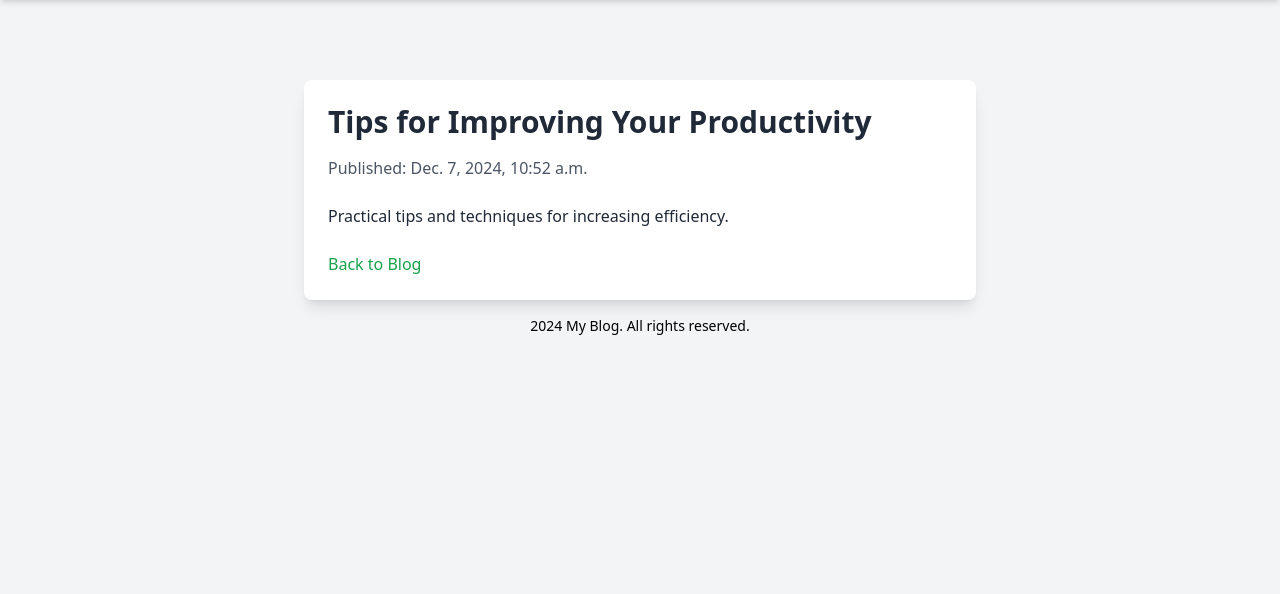
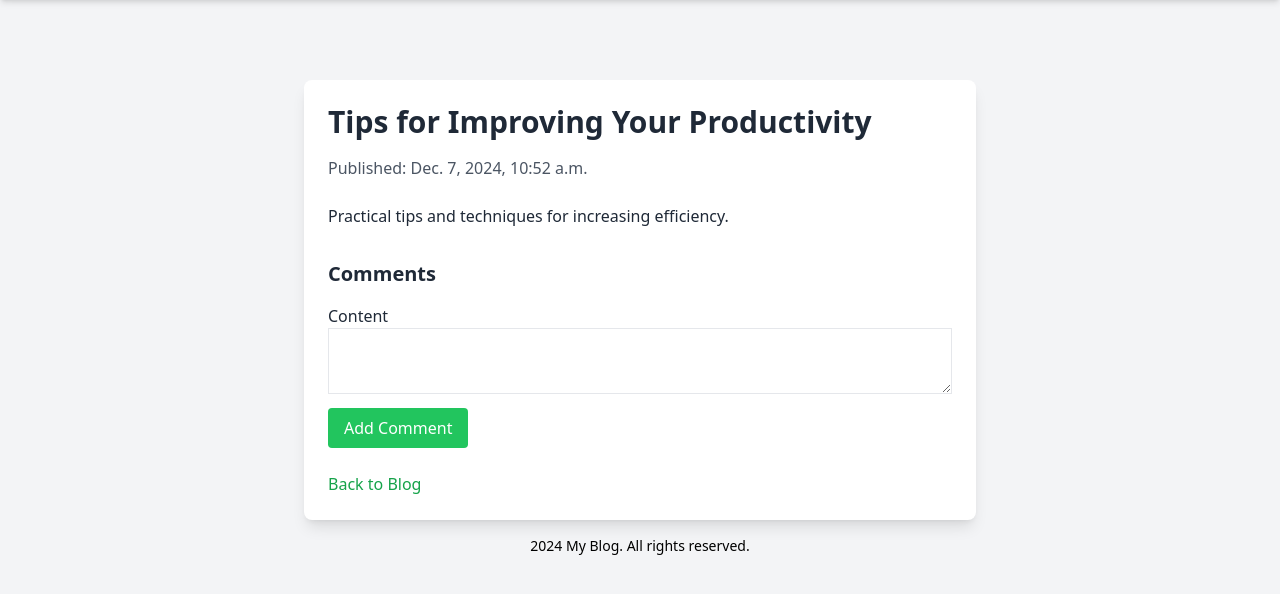
Before and after one commit to edenis00/Blog, a Django app: page /myblog/post_detail/3/ in a window 1280 px wide. Shown: the part 64-658 px from the top of the page. Run offline with Django 5.2, Linux system fonts and the light colour scheme; a user stored in the database is signed in; data comes from the database, SQL or seed files in the repository; some libraries are stand-ins or nearby versions.

Commit message:
comment_feature

```diff
--- a/myblog/forms.py
+++ b/myblog/forms.py
@@ -15,6 +15,4 @@ class CreatePostForm(forms.ModelForm):
 class CommentForm(forms.ModelForm):
     class Meta:
         model = Comment
-        fields = [
-            'content',
-        ]
+        fields = ['content']
--- a/myblog/models.py
+++ b/myblog/models.py
@@ -18,7 +18,7 @@ class Post(models.Model):
 
 # Table for comments
 class Comment(models.Model):
-    posts = models.ForeignKey(Post, on_delete=models.CASCADE, related_name='comments')
+    post = models.ForeignKey(Post, on_delete=models.CASCADE, related_name='comments')
     author = models.ForeignKey(User, on_delete=models.CASCADE)
     content = models.TextField()
     created_at = models.DateTimeField(auto_now_add=True)
--- a/myblog/templates/blogs/post_detail.html
+++ b/myblog/templates/blogs/post_detail.html
@@ -3,10 +3,42 @@
 {% block contents %}
 <article class="max-w-2xl mx-auto p-6 bg-white shadow-lg rounded-lg mt-20">
     <h1 class="text-3xl font-bold text-gray-800 mb-4">{{ post.title }}</h1>
-    <p class="text-gray-600 mb-6">Published: {{ post.created_at }}</p> {# Added publication date #}
-    <div class="prose prose-lg text-gray-800"> {# Uses built-in Prose styles #}
+    <p class="text-gray-600 mb-6">Published: {{ post.created_at }}</p>
+    <div class="prose prose-lg text-gray-800">
         {{ post.content|safe }}
     </div>
+
+    <div class="mt-8">
+
+        <h2 class="text-xl text-gray-800 mb-4 font-bold">Comments</h2>
+        {% for comment in comments %}
+        <div class="border-b border-gray-200 pb-4 mb-4 bg-gray-100 px-2 py-4">
+            <p class="text-gray-800 font-medium">{{ comment.author }} comment:</p>
+            <div class="w-full flex items-center justify-between">
+                <p class="text-gray-700">{{ comment.content }}</p>
+                <p class="text-gray-600 text-xs">{{ comment.created_at }}</p>
+            </div>
+        </div>
+        {% endfor %}
+
+        <form method="post">
+            {% csrf_token %}
+
+            <div class="mb-2">
+                <label for="id_content" class="text-gray-800">Content</label>
+                <textarea name="content" aria-label="content" id="id_content"
+                    class="w-full border px-4 py-2"></textarea>
+                {% if form.content.errors %}
+                <p class="text-sm text-red-600 mt-2">{{ form.content.errors.0 }}</p>
+                {% endif %}
+            </div>
+
+            <button type="submit" class="px-4 py-2 bg-green-500 hover:bg-green-600 rounded text-white" required
+                aria-invalid="true" spellcheck="false">Add
+                Comment</button>
+        </form>
+    </div>
+
     <div class="mt-6">
         <a href="{% url 'home' %}" class="text-green-600 hover:underline">Back to Blog</a>
     </div>
--- a/myblog/views.py
+++ b/myblog/views.py
@@ -1,5 +1,5 @@
 from .models import Post
-from .forms import CreatePostForm
+from .forms import CreatePostForm, CommentForm
 from django.contrib import messages
 from django.contrib.auth import login, logout
 from django.contrib.auth.decorators import login_required
@@ -74,4 +74,24 @@ def create_posts_view(request):
 @login_required
 def post_detial_view(request, post_id):
     post = get_object_or_404(Post, id=post_id, is_published=True)
-    return render(request, 'blogs/post_detail.html', {'post': post})
+    if request.method == "POST":
+        form = CommentForm(request.POST)
+        if form.is_valid():
+            comment = form.save(commit=False)
+            comment.post =  post
+            comment.author = request.user
+            comment.save()
+            messages.success(request, "Commented Successfully")
+            return redirect('post_detail', post_id=post_id)
+        else:
+            messages.error(request, "Please fill the field")
+    else:
+        form = CommentForm()
+
+    comments = post.comments.all()
+    context = {
+        'post': post,
+        'comments': comments,
+        'form': form
+    }
+    return render(request, 'blogs/post_detail.html', context)
```
Also changed, not shown: db.sqlite3, myblog/migrations/0005_rename_posts_comment_post.py (added), myblog/migrations/0006_alter_comment_post.py (added), myblog/migrations/0007_alter_comment_post.py (added).
